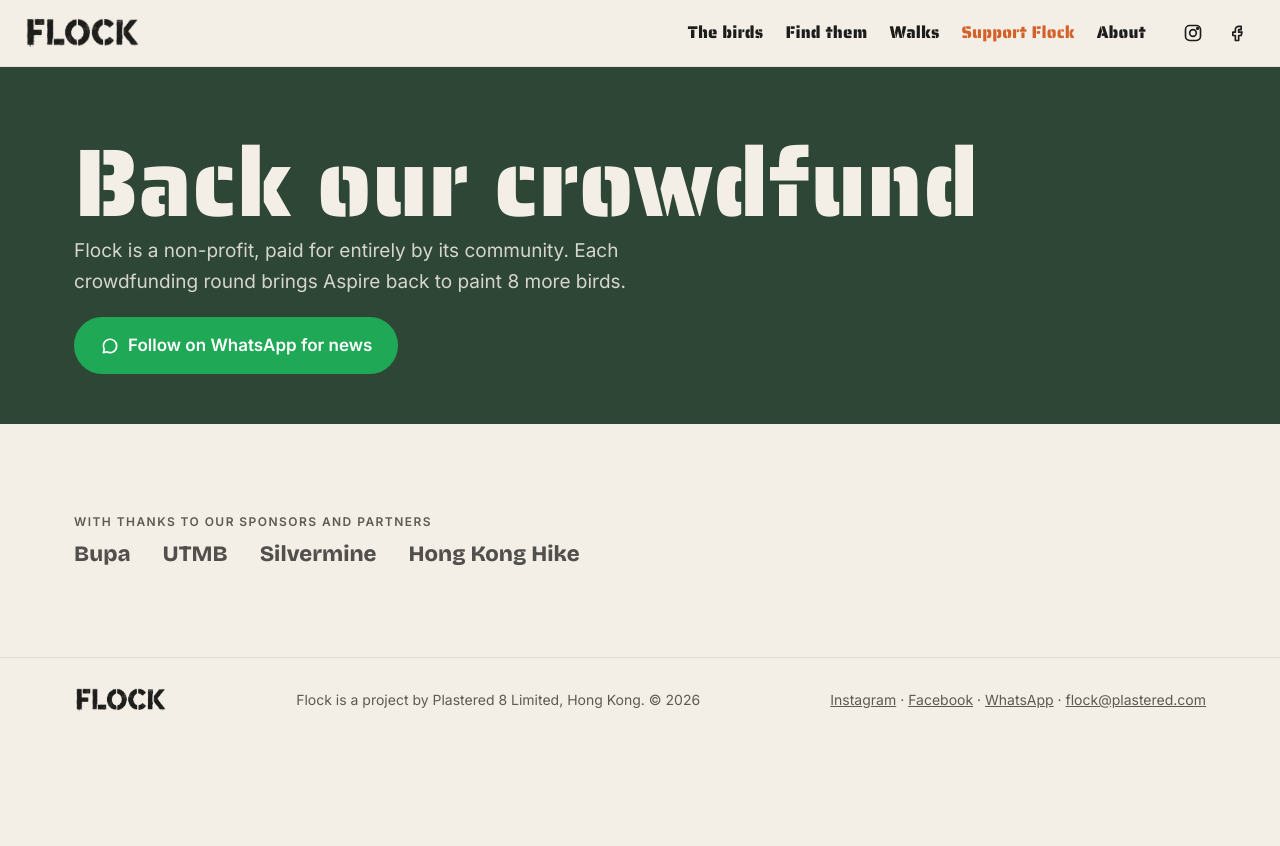
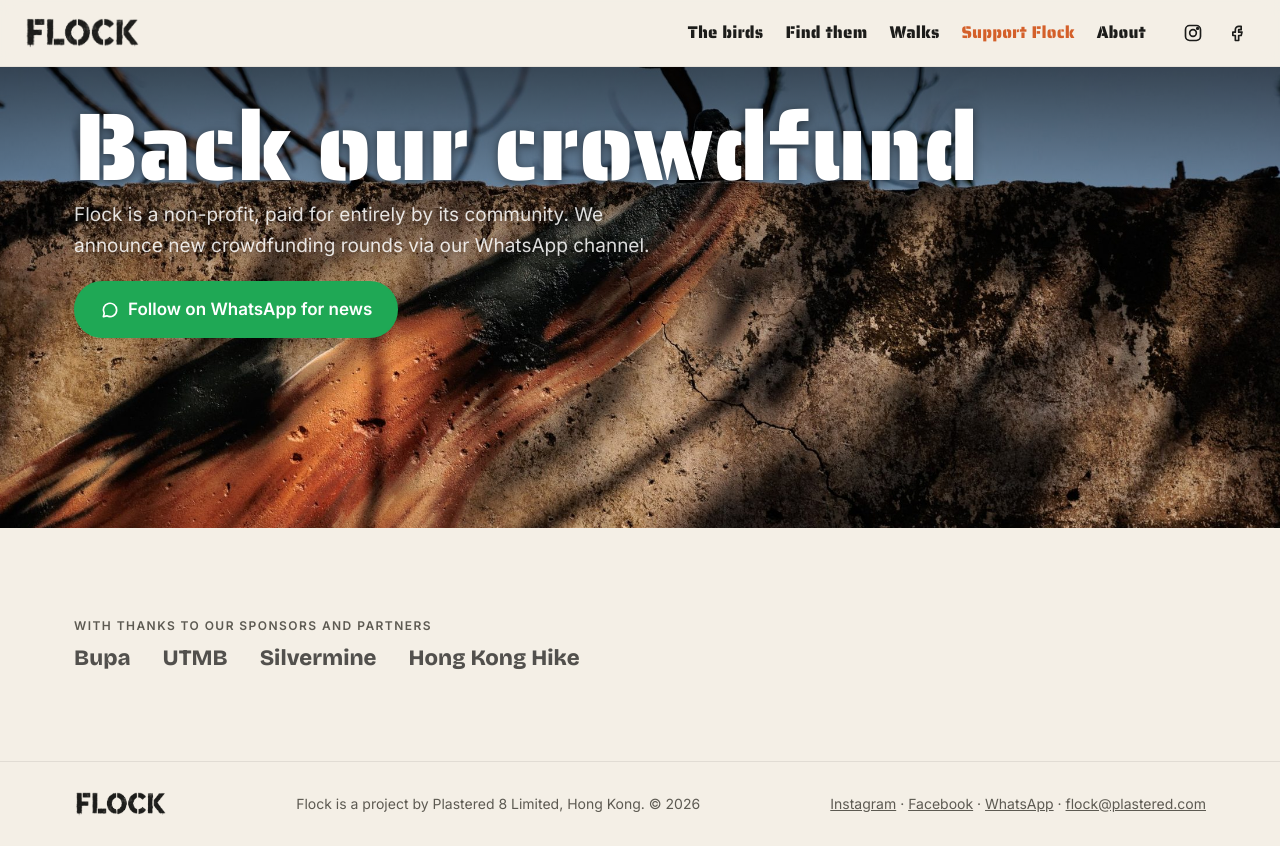
Before and after one commit to Flock888/flock-website, a plain HTML site: page crowdfund.html in a window 1280 px wide. Before the commit the page ends 800 px from the top, so only its background shows below. Drawn offline with Linux system fonts and the light colour scheme.

Commit message:
Crowdfund page: new intro copy, mural banner, updated meta tags
Co-Authored-By: Claude Fable 5.2 <noreply@anthropic.com>
Claude-Session: https://claude.ai/code/session_01XDREhDzRjoNfLuNFHmEhR8

```diff
--- a/crowdfund.html
+++ b/crowdfund.html
@@ -4,14 +4,14 @@
 <meta charset="utf-8">
 <meta name="viewport" content="width=device-width, initial-scale=1">
 <title>Back the Flock crowdfund | Paint the next 8 birds</title>
-<meta name="description" content="Flock is community funded. Each crowdfunding round brings street artist Aspire back to paint 8 more bird murals on Lantau Island.">
+<meta name="description" content="Flock is a non-profit, paid for entirely by its community. We announce new crowdfunding rounds via our WhatsApp channel.">
 <link rel="canonical" href="https://flockhongkong.com/crowdfund">
 <meta property="og:url" content="https://flockhongkong.com/crowdfund">
 <meta property="og:type" content="website">
 <meta property="og:site_name" content="Flock">
 <meta property="og:title" content="Back the Flock crowdfund | Paint the next 8 birds">
-<meta property="og:description" content="Flock is community funded. Each crowdfunding round brings street artist Aspire back to paint 8 more bird murals on Lantau Island.">
-<meta property="og:image" content="https://flockhongkong.com/img/support-banner.jpg">
+<meta property="og:description" content="Flock is a non-profit, paid for entirely by its community. We announce new crowdfunding rounds via our WhatsApp channel.">
+<meta property="og:image" content="https://flockhongkong.com/img/crowdfund-banner.jpg">
 <meta name="twitter:card" content="summary_large_image">
 <link rel="preload" href="fonts/saira-stencil.woff2" as="font" type="font/woff2" crossorigin>
 <link rel="stylesheet" href="style.css">
@@ -34,7 +34,7 @@
 </header>
 
 <main>
-<section class="pagehead"><div class="wrap"><h1>Back our crowdfund</h1><p>Flock is a non-profit, paid for entirely by its community. Each crowdfunding round brings Aspire back to paint 8 more birds.</p>
+<section class="pagehead photo" style="background-image:url(img/crowdfund-banner.jpg)"><div class="wrap"><h1>Back our crowdfund</h1><p>Flock is a non-profit, paid for entirely by its community. We announce new crowdfunding rounds via our WhatsApp channel.</p>
 <div class="btns"><a href="#" class="btn wa" data-link="channel"><svg viewBox="0 0 24 24"><path d="M20 12a8 8 0 0 1-11.8 7L4 20l1.1-4A8 8 0 1 1 20 12z"/></svg>Follow on WhatsApp for news</a></div></div></section>
 <section class="wrap">
     <div class="thanks">
```
Also changed, not shown: img/crowdfund-banner.jpg (added).
